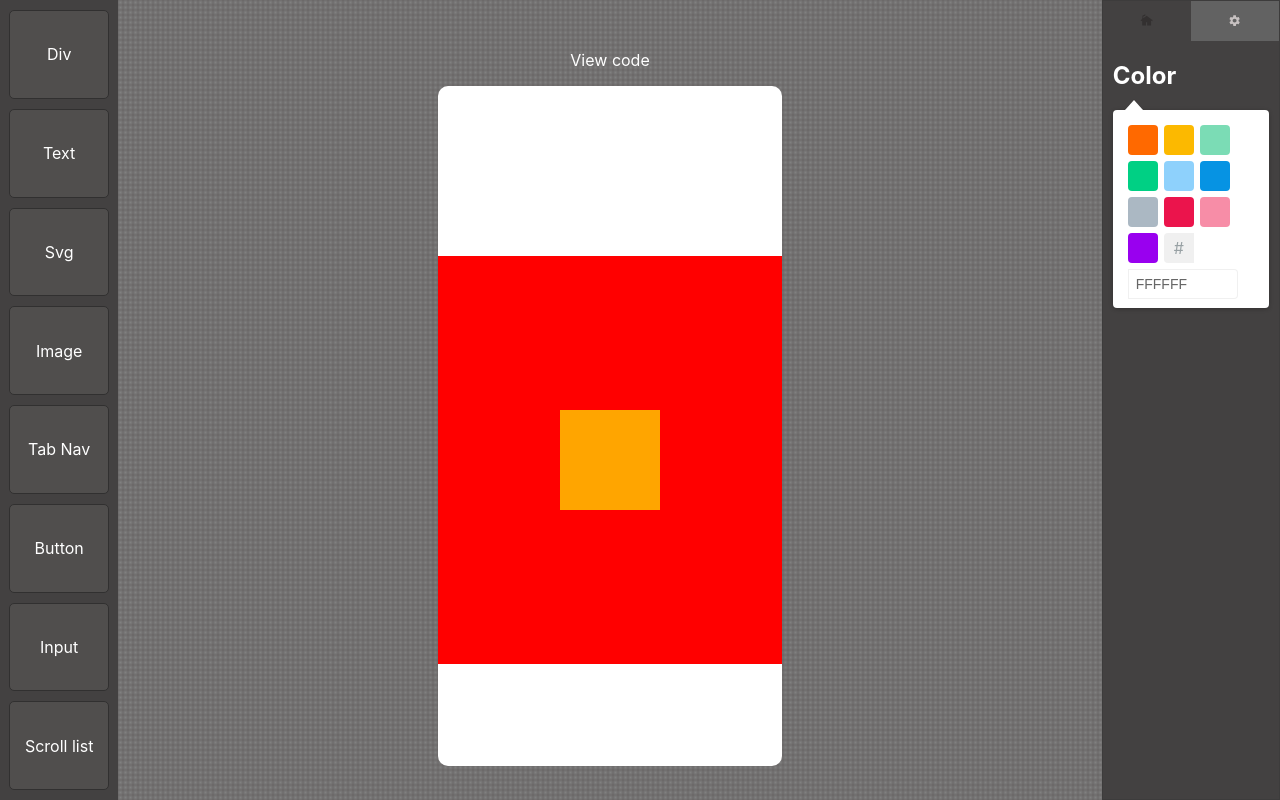
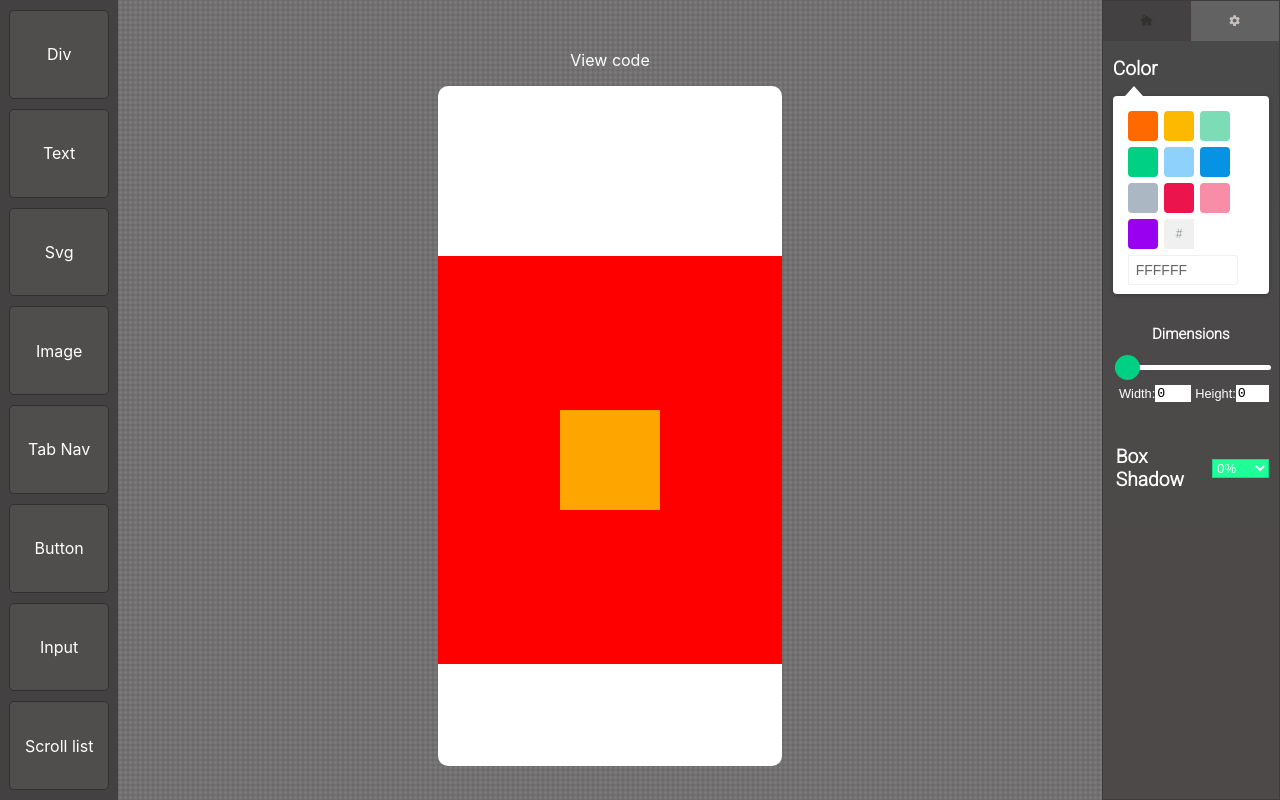
Before and after one commit to GabrielDavid1/GDTools, a Next.js app: page / in a window 1280 px wide. Both pictures are taken after a click on the link 1234 px from the left and 20 px from the top of the page. Built offline with nearby package versions, Linux system fonts and the light colour scheme.

Commit message:
color and dimension section in settngs has finished

```diff
--- /dev/null
+++ b/components/Settings/ModelSetting/Div/BoxShadow.tsx
@@ -0,0 +1,17 @@
+//React
+import React, { useState } from 'react';
+
+export default function BoxShadow () {
+ const [value, setValue] = useState<number>(0);
+ return (
+   <div className="boxShadow-area">
+      <h2 onClick={() => console.log(value)}> Box Shadow </h2>
+      <select onChange={(e) => setValue(Number(e.target.value))}>
+        <option value={0}>0%</option>
+        <option value={1}>10%</option>
+        <option value={5}>50%</option>
+        <option value={10}>100%</option>
+      </select>
+   </div>
+ )
+}
--- a/components/Settings/ModelSetting/Div/ColorArea.tsx
+++ b/components/Settings/ModelSetting/Div/ColorArea.tsx
@@ -4,12 +4,10 @@ import { TwitterPicker } from 'react-color';
 
 export default function ColorArea () {
   const [bgColor, setBgColor] = useState('#fff');
-
   function mudarPropriedades (event = {} as React.ChangeEvent<HTMLInputElement>, color = '#fff') {
     setBgColor(color);
     event.preventDefault();
   }
-
   return (
     <div className="color-area">
       <h2> Color </h2>
--- /dev/null
+++ b/components/Settings/ModelSetting/Div/Dimension.tsx
@@ -0,0 +1,49 @@
+//React
+import React, { useState } from 'react';
+
+export default function Dimension () {
+ const [value, setValue] = useState('0');
+
+ const [dimensions, setDimensions] = useState({
+    width: '0',
+    height: '0',
+ });
+
+ return (
+    <div className="dimension-area">
+        <h3> Dimensions </h3>
+        <div className="range-slider-field">
+            <input
+            id="myRange"
+            className="slider"
+            type="range"
+            min="1"
+            max="100"
+            value={value}
+            onChange={(e) => setValue(e.target.value)}
+            />
+        </div>
+        <div
+          className="width-height-area"
+          onClick={() => console.log(dimensions)}
+        >
+          <div className="width-field">
+            <p> Width: </p>
+            <input
+                type="text"
+                value={dimensions.width}
+                onChange={(e) => setDimensions({...dimensions, width: e.target.value})}
+            />
+          </div>
+          <div className="height-field">
+            <p> Height: </p>
+            <input
+                type="text"
+                value={dimensions.height}
+                onChange={(e) => setDimensions({...dimensions, height: e.target.value})}
+            />
+          </div>
+        </div>
+    </div>
+ )
+}
--- a/components/Settings/ModelSetting/index.tsx
+++ b/components/Settings/ModelSetting/index.tsx
@@ -1,10 +1,17 @@
+//React
 import React from 'react';
+
+//Components
 import ColorArea from './Div/ColorArea';
+import Dimension from './Div/Dimension';
+import BoxShadow from './Div/BoxShadow';
 
 export default function ModelSetting (){
  return (
    <div className="model-settings">
       <ColorArea />
+      <Dimension />
+      <BoxShadow />
    </div>
  )
 }
--- a/contexts/Functionalities.tsx
+++ b/contexts/Functionalities.tsx
@@ -8,7 +8,7 @@
   } from "react";
 
   //Types
-  import { Funcs } from "../types/Funcs";
+  import { Config, Funcs } from "../types/Funcs";
 
   type FunctionalitiesContextData = {
     funcs: Funcs[];
@@ -20,8 +20,9 @@
     onToggle: boolean;
     setOnToggle: React.Dispatch<React.SetStateAction<boolean>>;
 
+    editNodeConfig: (obj:Funcs, config:Config) => void;
+
     addNode: (name:string, type:string, param:string, func:Funcs) => void;
-
     editNode: (obj:Funcs, name:string) => void;
     deleteNode: (obj:Funcs) => void;
     deleteAll: () => void;
@@ -161,6 +162,18 @@
       setLengthFuncs(lengthFuncs-1);
     }
 
+    function editNodeConfig (obj:Funcs, config:Config) {
+      let newObj = {...obj};
+
+      newObj.config = config;
+
+      const target = JSON.stringify(obj);
+      const base = JSON.stringify(funcs);
+
+      const result = JSON.parse(base.replace(target, JSON.stringify(newObj)));
+      setFuncs(result);
+    }
+
     function deleteAll () {
       setFuncs([]);
     }
@@ -170,6 +183,7 @@
         funcs, setFuncs,
         onToggle, setOnToggle,
         lengthFuncs, setLengthFuncs,
+        editNodeConfig,
         addNode, deleteAll,
         editNode, deleteNode,
       }}>
--- a/styles/globals.scss
+++ b/styles/globals.scss
@@ -140,17 +140,106 @@ body {
   }
   .control-settings {
     width: 16%;
-    background-color: #434141;
+    background: linear-gradient(179deg, #494949, #4e4949);
     border: 1px solid #3d3c3c;
     max-width: 16%;
     overflow-x: hidden;
 
     .model-settings {
+      font-size: 0.8rem;
+      font-family: roboto;
       padding: 0px 10px;
 
       .color-area {
         color:white;
+        margin-bottom: 20%;
       }
+
+      .dimension-area{
+        text-align: center;
+        color:white;
+        text-align: center;
+        color: white;
+        margin-bottom: 10%;
+        .slider {
+          -webkit-appearance: none;
+          width: 100%;
+          height: 5px;
+          outline: none;
+          transition: opacity 0.2s;
+          border-radius: 10px;
+
+
+          &::-webkit-slider-thumb {
+            -webkit-appearance: none;
+            appearance: none;
+            width: 25px;
+            height: 25px;
+            background: #00D084;
+            cursor: pointer;
+            border-radius:20px;
+          }
+
+          &::-moz-range-thumb {
+            width: 25px;
+            height: 25px;
+            background: #00D084;
+            cursor: pointer;
+            border-radius:50px;
+          }
+        }
+
+        p {
+          font-family: arial;
+        }
+
+        .width-height-area {
+          display: flex;
+          justify-content: center;
+          align-items: center;
+          margin-left: 4%;
+          gap: 4px;
+
+          input[type=text] {
+            width: 50%;
+            height: 20%;
+            outline: 0;
+            border: none;
+            font-family: monospace;
+          }
+
+          .width-field {
+            display: flex;
+            justify-content: center;
+            align-items: center;
+          }
+
+          .height-field {
+            display: flex;
+            justify-content: center;
+            align-items: center;
+          }
+        }
+      }
+
+      .boxShadow-area {
+        color: white;
+        font-size: 0.8rem;
+        display: flex;
+        justify-content: center;
+        align-items: center;
+        gap: 5px;
+        margin-left: 2%;
+
+        select {
+          outline: 0;
+          background-color: #1eff97;
+          cursor: pointer;
+          border: 1px solid #11dd88;
+          color: #ffffff;
+        }
+      }
+
     }
 
     .content {
@@ -180,6 +269,7 @@ body {
           }
         }
       }
+
       .bottom-tab {
         width: 16%;
         height: 5%;
@@ -236,7 +326,7 @@ body {
 
             input[type=text] {
               max-width: 70%;
-              background: #434141;
+              background: #43414100;
               border: none;
               outline: 0;
               color:#cdcdf7;
```
Lines whose indentation alone changed are shown as unchanged.
